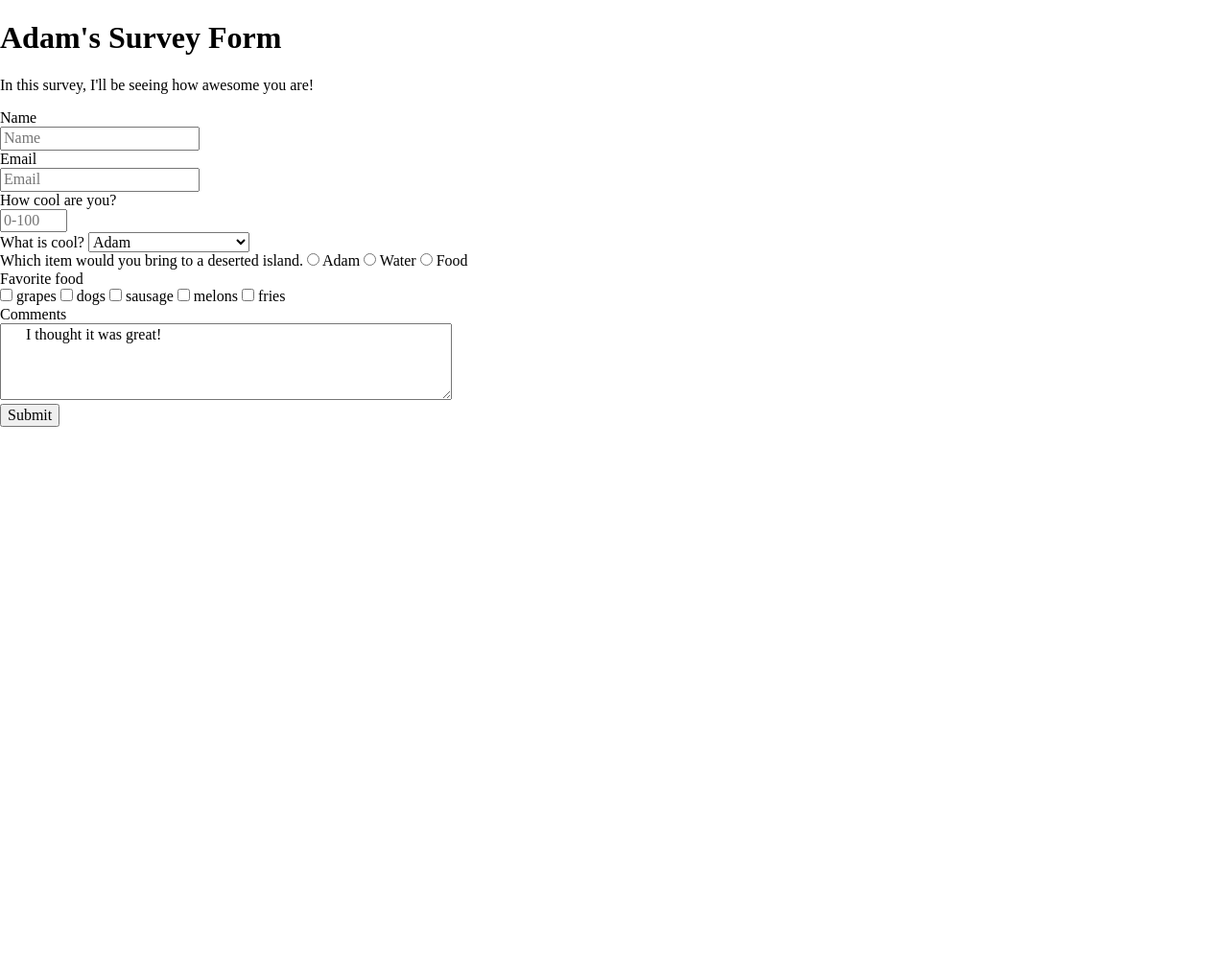
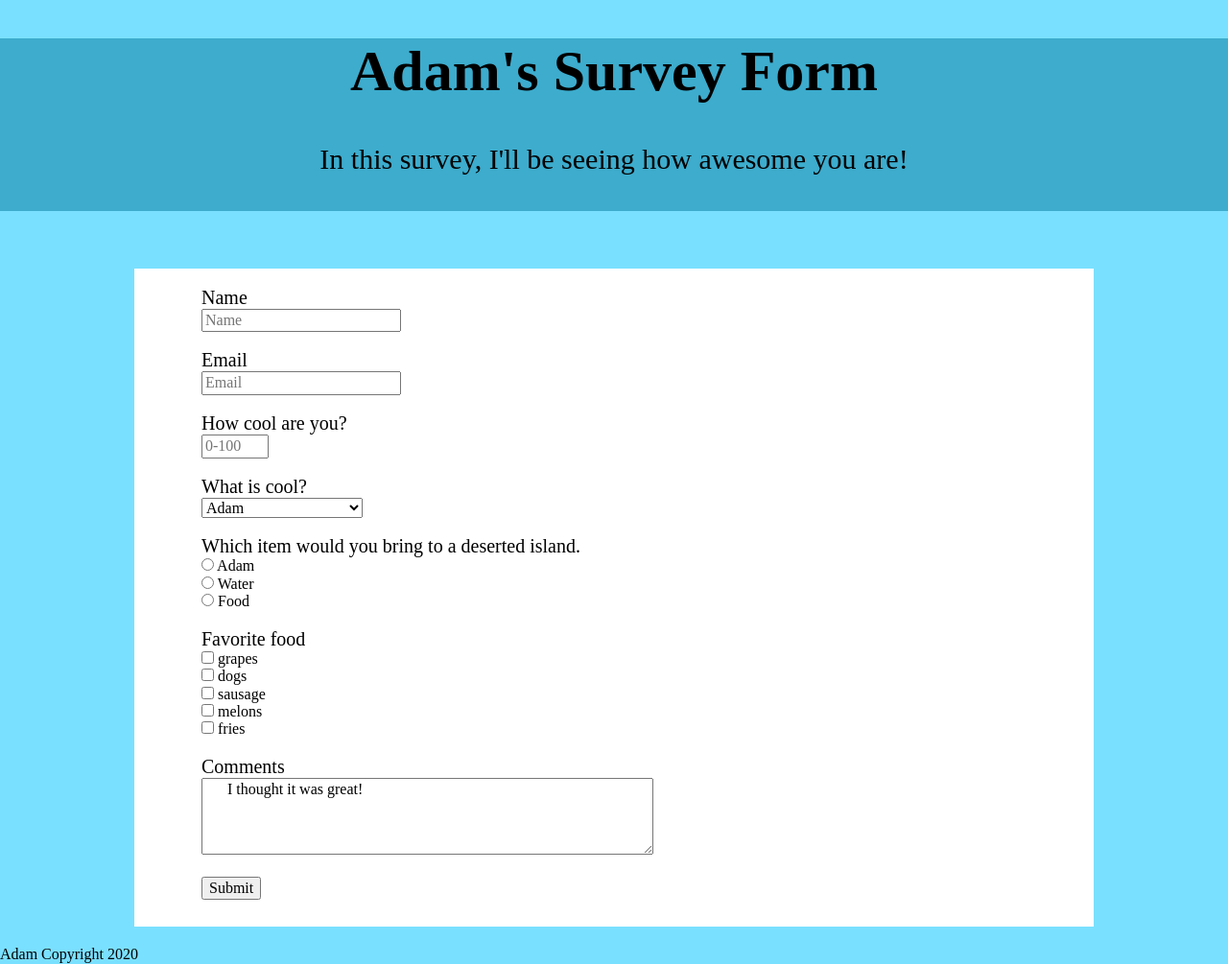
Before and after one commit to Adanato/SurveyFormFCC, a plain HTML site: page index.html in a window 1280 px wide. Shown: the whole page at 96% size. Before the commit the page ends 800 px from the top, so only its background shows below. Drawn offline with nearby package versions, Linux system fonts and the light colour scheme.

Commit message:
Added css styling to form. Html has been restructured with more br tags

```diff
--- a/external.css
+++ b/external.css
@@ -0,0 +1,40 @@
+@import url('https://fonts.googleapis.com/css2?family=Ubuntu&display=swap');
+
+body {
+  background-color: #7ae0ff;
+}
+
+#surveytitle {
+  text-align:center;
+  background-color: #3daccd;
+  font-size: 30px;
+  height: 180px;
+  margin-bottom: 30px;
+}
+main {
+  background-color: white;
+  width:1000px;
+  height:auto;
+  margin-top: auto;
+  margin-left: auto;
+  margin-right:auto;
+  margin-bottom: auto;
+}
+
+form {
+  margin-top: 60px;
+  margin-left: 70px;
+  margin-bottom: 20px;
+  padding-bottom: 10px;
+}
+
+ .input {
+  width: 300px;
+  font-size: 18px;
+}
+label {
+  font-size: 20px;
+}
+select{
+font-size: 18px
+}
--- a/index.html
+++ b/index.html
@@ -8,18 +8,22 @@
 <script src="https://cdn.freecodecamp.org/testable-projects-fcc/v1/bundle.js"></script>
 </head>
 <body>
+  <div id='surveytitle'>
   <h1 id="title" > Adam's Survey Form </h1>
   <p id="description">In this survey, I'll be seeing how awesome you are! </p>
+  </div>
   <main>
     <form id='survey-form'>
+      <br>
       <label id='name-label' for='name'>Name</label> <br>
-      <input id ='name'type="text" placeholder="Name" required> <br>
+      <input id ='name'type="text" placeholder="Name" required> <br><br>
       <label id='email-label'for='email'>Email</label><br>
-      <input id ='email' type="email" placeholder="Email" required><br>
+      <input id ='email' type="email" placeholder="Email" required><br><br>
       <label id='number-label' for='number'>How cool are you?</label><br>
       <input id ='number' name='number' type="number" min='0' max="100" placeholder="0-100">
       <br>
-      <label for='coolthings'> What is cool?</label>
+      <br>
+      <label for='coolthings'> What is cool?</label><br>
       <select id='dropdown' name='coolthings'>
          <option value="adam">Adam</option>
          <option value="notclashofclansplayers">notclashofclansplayers</option>
@@ -27,24 +31,34 @@
          <option value="cats">Cats</option>
       </select>
       <br>
-      <label for='islandchoice'> Which item would you bring to a deserted island.</label>
-      <input type='radio' value='adam'name='islandchoice'> Adam</input>
-      <input type='radio' value='water'name='islandchoice'> Water</input>
-      <input type='radio' value='food' name='islandchoice'> Food</input>
       <br>
+      <label for='islandchoice'> Which item would you bring to a deserted island.</label><br>
+      <input type='radio' value='adam'name='islandchoice'> Adam</input><br>
+      <input type='radio' value='water'name='islandchoice'> Water</input><br>
+      <input type='radio' value='food' name='islandchoice'> Food</input><br>
+      <br>
+
       <label for="checkbox">Favorite food</label> <br>
-      <input value='grapes'type='checkbox'> grapes</input>
-      <input value='dogs' type='checkbox'> dogs</input>
-      <input value='sausage' type='checkbox'> sausage</input>
-      <input value='melons' type='checkbox'> melons</input>
-      <input value='fries' type='checkbox'> fries</input>
+      <input value='grapes'type='checkbox'> grapes</input><br>
+      <input value='dogs' type='checkbox'> dogs</input><br>
+      <input value='sausage' type='checkbox'> sausage</input><br>
+      <input value='melons' type='checkbox'> melons</input><br>
+      <input value='fries' type='checkbox'> fries</input><br>
       <br>
+
       <label for="comments">Comments</label> <br>
       <textarea id="comments" name="comments" rows="4" cols="50">
       I thought it was great!
       </textarea>
       <br>
-      <input id='submit' type="submit">
+      <br>
+
+      <input id='submit' type="submit" ">
+      <br>
+      <br>
     </form>
   </main>
+  <footer>
+   Adam Copyright 2020
+  </footer>
 </body>
```
